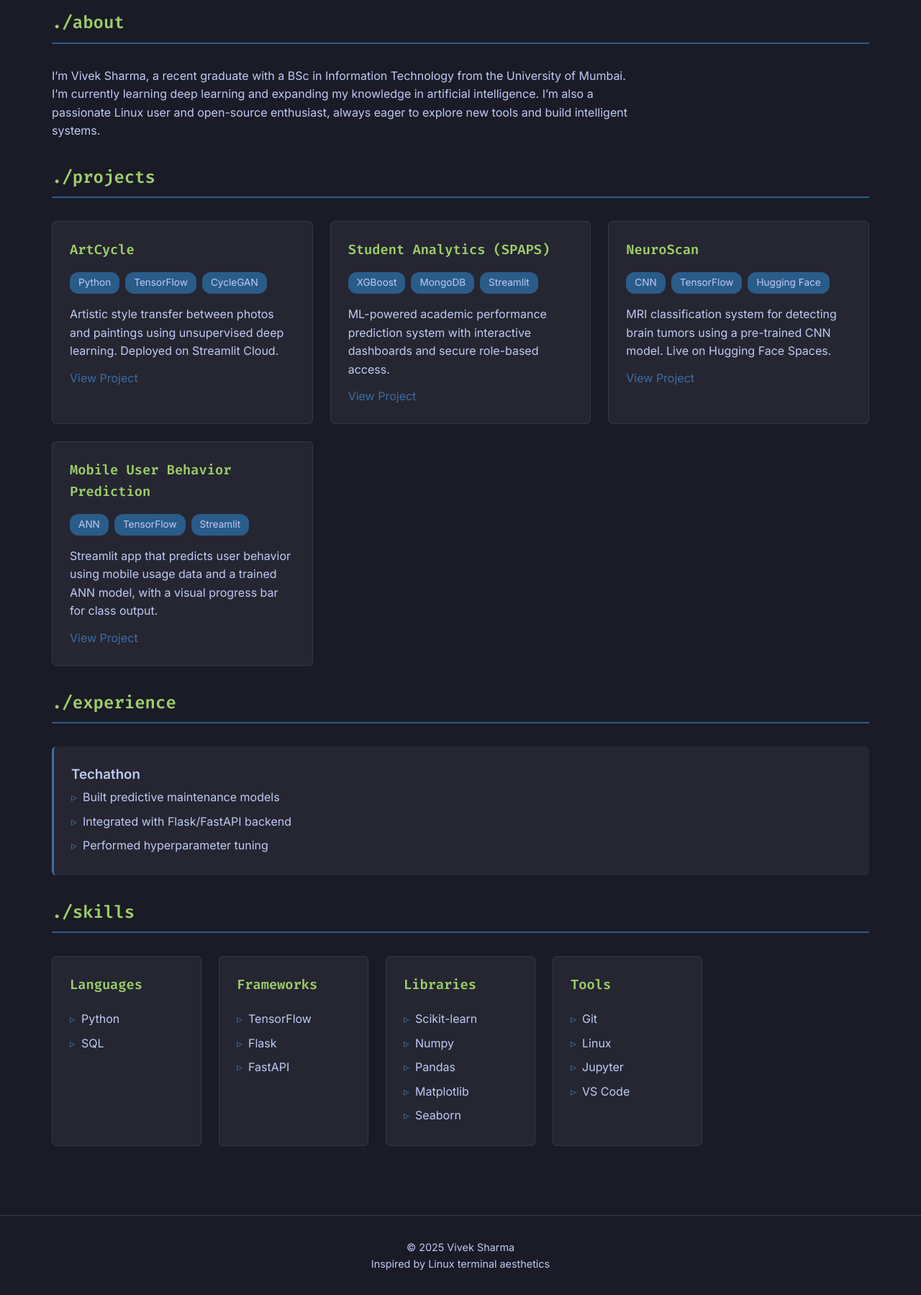
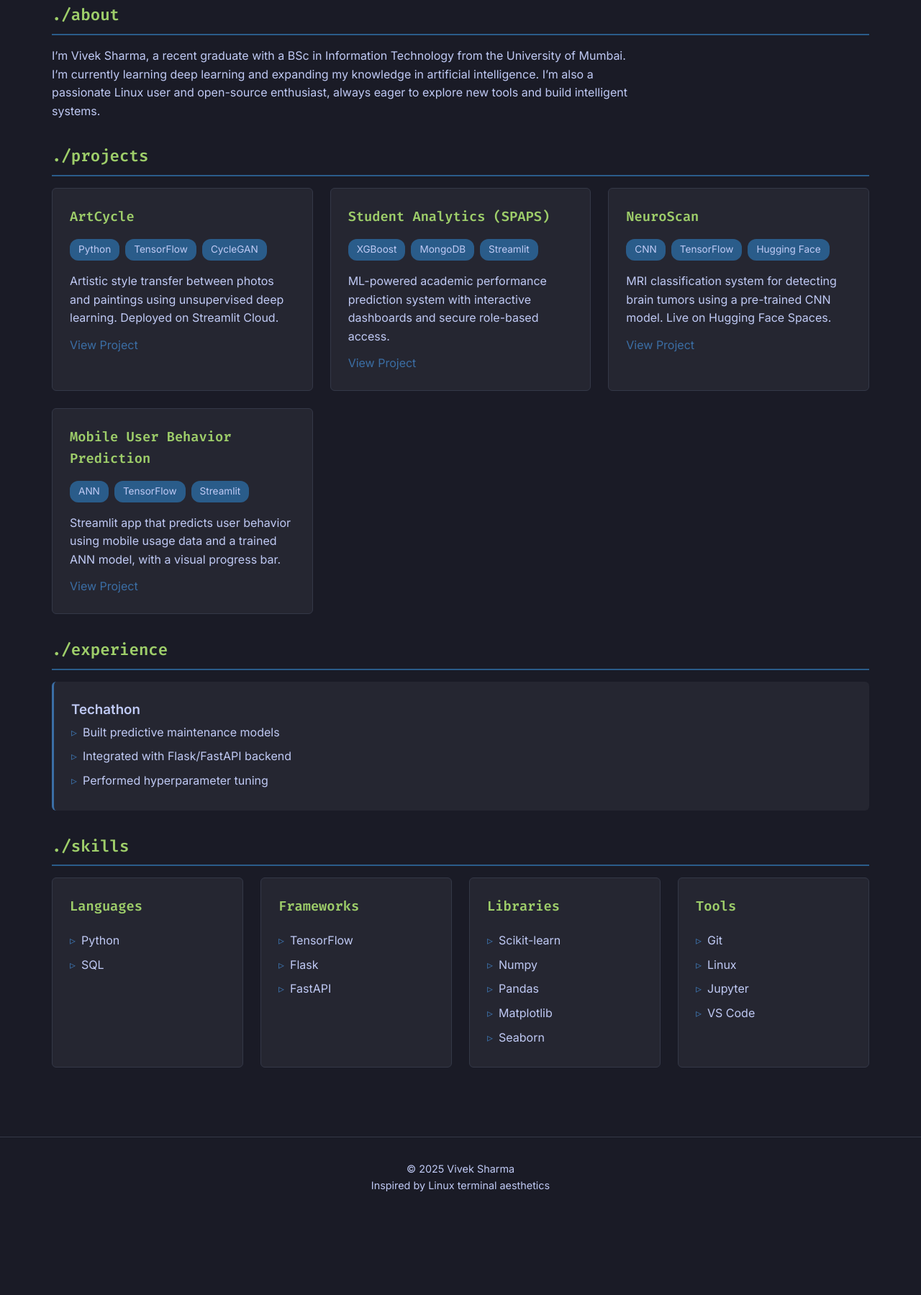
Before and after one commit to Vivek02Sharma/Vivek02Sharma, a plain HTML site: page index.html in a window 1280 px wide. Shown: the part 303-2102 px from the top of the page at 72% size. After the commit the page ends 1993 px from the top, so only its background shows below. Drawn offline with Linux system fonts and the light colour scheme.

Commit message:
update style

```diff
--- a/index.html
+++ b/index.html
@@ -5,9 +5,7 @@
   <meta charset="UTF-8" />
   <meta name="viewport" content="width=device-width, initial-scale=1.0" />
   <title>Vivek Sharma</title>
-  <link
-    href="https://fonts.googleapis.com/css2?family=Fira+Code:wght@300;400;500;600&family=Inter:wght@400;500;600&display=swap"
-    rel="stylesheet" />
+  <link href="https://fonts.googleapis.com/css2?family=Fira+Code:wght@300;400;500;600&family=Inter:wght@400;500;600&display=swap" rel="stylesheet" />
   <link rel="stylesheet" href="https://cdnjs.cloudflare.com/ajax/libs/font-awesome/6.0.0/css/all.min.css" />
   <style>
     :root {
@@ -29,6 +27,7 @@
       background: var(--bg);
       color: var(--text);
       line-height: 1.6;
+      font-size: 16px;
     }
 
     .container {
@@ -46,7 +45,7 @@
     h1 {
       font-family: 'Fira Code', monospace;
       color: var(--terminal-green);
-      font-size: 2.5rem;
+      font-size: 2.2rem;
       margin-bottom: 0.5rem;
     }
 
@@ -55,8 +54,9 @@
       padding: 1rem;
       border-radius: 4px;
       display: flex;
-      gap: 2rem;
+      gap: 1rem;
       flex-wrap: wrap;
+      justify-content: flex-start;
     }
 
     .contact-bar a {
@@ -65,6 +65,7 @@
       display: flex;
       align-items: center;
       gap: 0.5rem;
+      font-size: 0.95rem;
     }
 
     .contact-bar a:hover {
@@ -74,30 +75,28 @@
     h2 {
       font-family: 'Fira Code', monospace;
       color: var(--terminal-green);
-      margin: 2rem 0;
+      margin: 2rem 0 1rem;
       padding-bottom: 0.5rem;
       border-bottom: 2px solid var(--primary);
-    }
-
-    .about {
-      margin-bottom: 2rem;
+      font-size: 1.4rem;
     }
 
     .about p {
       max-width: 800px;
+      font-size: 1rem;
+      margin-bottom: 2rem;
     }
 
     .project-grid {
       display: grid;
       gap: 1.5rem;
-      grid-template-columns: repeat(auto-fill, minmax(300px, 1fr));
+      grid-template-columns: repeat(auto-fit, minmax(280px, 1fr));
     }
 
     .project-card {
       background: #252631;
       border-radius: 6px;
       padding: 1.5rem;
-      position: relative;
       border: 1px solid #343847;
       opacity: 0;
       transform: translateY(20px);
@@ -124,8 +123,8 @@
 
     .tech-stack {
       display: flex;
+      flex-wrap: wrap;
       gap: 0.5rem;
-      flex-wrap: wrap;
       margin: 1rem 0;
     }
 
@@ -147,7 +146,7 @@
 
     .skills-grid {
       display: grid;
-      grid-template-columns: repeat(auto-fill, minmax(200px, 1fr));
+      grid-template-columns: repeat(auto-fit, minmax(200px, 1fr));
       gap: 1.5rem;
     }
 
@@ -156,6 +155,14 @@
       padding: 1.5rem;
       border-radius: 6px;
       border: 1px solid #343847;
+      opacity: 0;
+      transform: translateY(20px);
+      transition: opacity 0.8s ease, transform 0.8s ease;
+    }
+
+    .skill-category.visible {
+      opacity: 1;
+      transform: translateY(0);
     }
 
     .skill-category h3 {
@@ -179,6 +186,36 @@
       content: '▹';
       color: var(--accent);
     }
+
+    footer {
+      text-align: center;
+      padding: 2rem 1rem;
+      color: var(--text);
+      font-size: 0.9rem;
+      border-top: 1px solid #343847;
+      margin-top: 4rem;
+    }
+
+    @media (max-width: 600px) {
+      h1 {
+        font-size: 1.8rem;
+      }
+
+      .contact-bar {
+        flex-direction: column;
+        align-items: flex-start;
+      }
+
+      .project-card,
+      .experience-item,
+      .skill-category {
+        padding: 1.25rem;
+      }
+
+      body {
+        font-size: 15px;
+      }
+    }
   </style>
 </head>
 
@@ -188,8 +225,7 @@
       <h1>vivek@portfolio:~$</h1>
       <div class="contact-bar">
         <a href="mailto:vivektusharma@gmail.com"><i class="fas fa-envelope"></i>vivektusharma@gmail.com</a>
-        <a href="https://linkedin.com/in/vivek-sharma-64951b24b" target="_blank"><i
-            class="fab fa-linkedin"></i>LinkedIn</a>
+        <a href="https://linkedin.com/in/vivek-sharma-64951b24b" target="_blank"><i class="fab fa-linkedin"></i>LinkedIn</a>
         <a href="https://github.com/Vivek02Sharma" target="_blank"><i class="fab fa-github"></i>GitHub</a>
         <a href="https://x.com/sudo_vivek" target="_blank"><i class="fab fa-twitter"></i>Twitter</a>
       </div>
@@ -201,8 +237,6 @@
         <i class="fas fa-file-download"></i> Download My CV
       </a>
     </div>
-
-
 
     <section class="about">
       <h2>./about</h2>
@@ -233,8 +267,7 @@
             <span class="tech-item">MongoDB</span>
             <span class="tech-item">Streamlit</span>
           </div>
-          <p>ML-powered academic performance prediction system with interactive dashboards and secure role-based access.
-          </p>
+          <p>ML-powered academic performance prediction system with interactive dashboards and secure role-based access.</p>
           <a href="https://github.com/Vivek02Sharma/Student-Performance-Analysis-and-Prediction.git"
             target="_blank">View Project</a>
         </div>
@@ -246,8 +279,7 @@
             <span class="tech-item">TensorFlow</span>
             <span class="tech-item">Hugging Face</span>
           </div>
-          <p>MRI classification system for detecting brain tumors using a pre-trained CNN model. Live on Hugging Face
-            Spaces.</p>
+          <p>MRI classification system for detecting brain tumors using a pre-trained CNN model. Live on Hugging Face Spaces.</p>
           <a href="https://huggingface.co/spaces/victor009/brain-tumor-classification" target="_blank">View Project</a>
         </div>
 
@@ -258,11 +290,9 @@
             <span class="tech-item">TensorFlow</span>
             <span class="tech-item">Streamlit</span>
           </div>
-          <p>Streamlit app that predicts user behavior using mobile usage data and a trained ANN model, with a visual
-            progress bar for class output.</p>
+          <p>Streamlit app that predicts user behavior using mobile usage data and a trained ANN model, with a visual progress bar.</p>
           <a href="https://github.com/Vivek02Sharma/Mobile-user-behavior-prediction.git" target="_blank">View Project</a>
         </div>
-
       </div>
     </section>
 
@@ -319,8 +349,12 @@
     </section>
   </div>
 
+  <footer>
+    <p>© 2025 Vivek Sharma</p>
+    <p>Inspired by Linux terminal aesthetics</p>
+  </footer>
+
   <script>
-    const cards = document.querySelectorAll(".project-card");
     const observer = new IntersectionObserver(entries => {
       entries.forEach(entry => {
         if (entry.isIntersecting) {
@@ -329,14 +363,9 @@
       });
     }, { threshold: 0.1 });
 
-    cards.forEach(card => observer.observe(card));
+    document.querySelectorAll(".project-card").forEach(card => observer.observe(card));
+    document.querySelectorAll(".skill-category").forEach(skill => observer.observe(skill));
   </script>
 </body>
 
-<footer
-  style="text-align: center; padding: 2rem 1rem; color: var(--text); font-size: 0.9rem; border-top: 1px solid #343847; margin-top: 4rem;">
-  <p>© 2025 Vivek Sharma</p>
-  <p>Inspired by Linux terminal aesthetics</p>
-</footer>
-
 </html>
```
